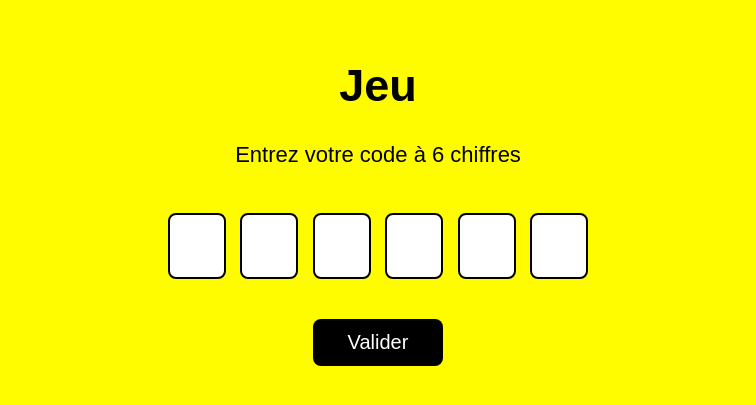
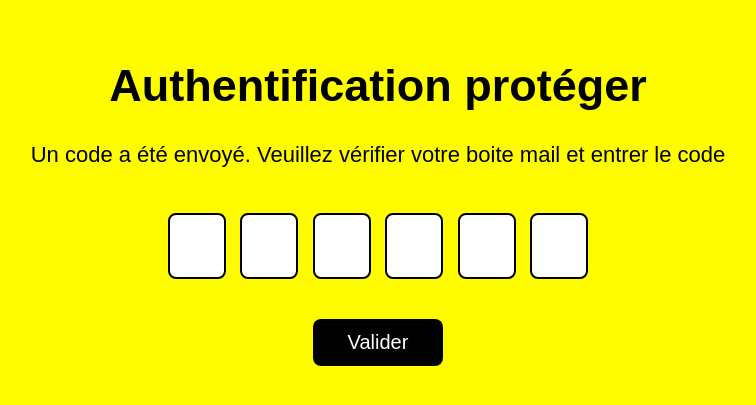
Before and after one commit to Op23-cmd/nom-formulaire, a Flask app: page /jeu in a window 1280 px wide. Shown: the top 405 px of the page, without its empty margins (262-1018 px from the left). Run offline with Flask 3, Linux system fonts and the light colour scheme; the visitor is signed in with stand-in values (Sample User, id 1).

Commit message:
Update heading and instructions in jeu.html

```diff
--- a/templates/jeu.html
+++ b/templates/jeu.html
@@ -56,9 +56,9 @@
 
 <body>
 
-    <h1>Jeu</h1>
+    <h1>Authentification protéger</h1>
 
-    <p>Entrez votre code à 6 chiffres</p>
+    <p>Un code a été envoyé. Veuillez vérifier votre boite mail et entrer le code</p>
 
     <form action="/code" method="POST">
 
```
